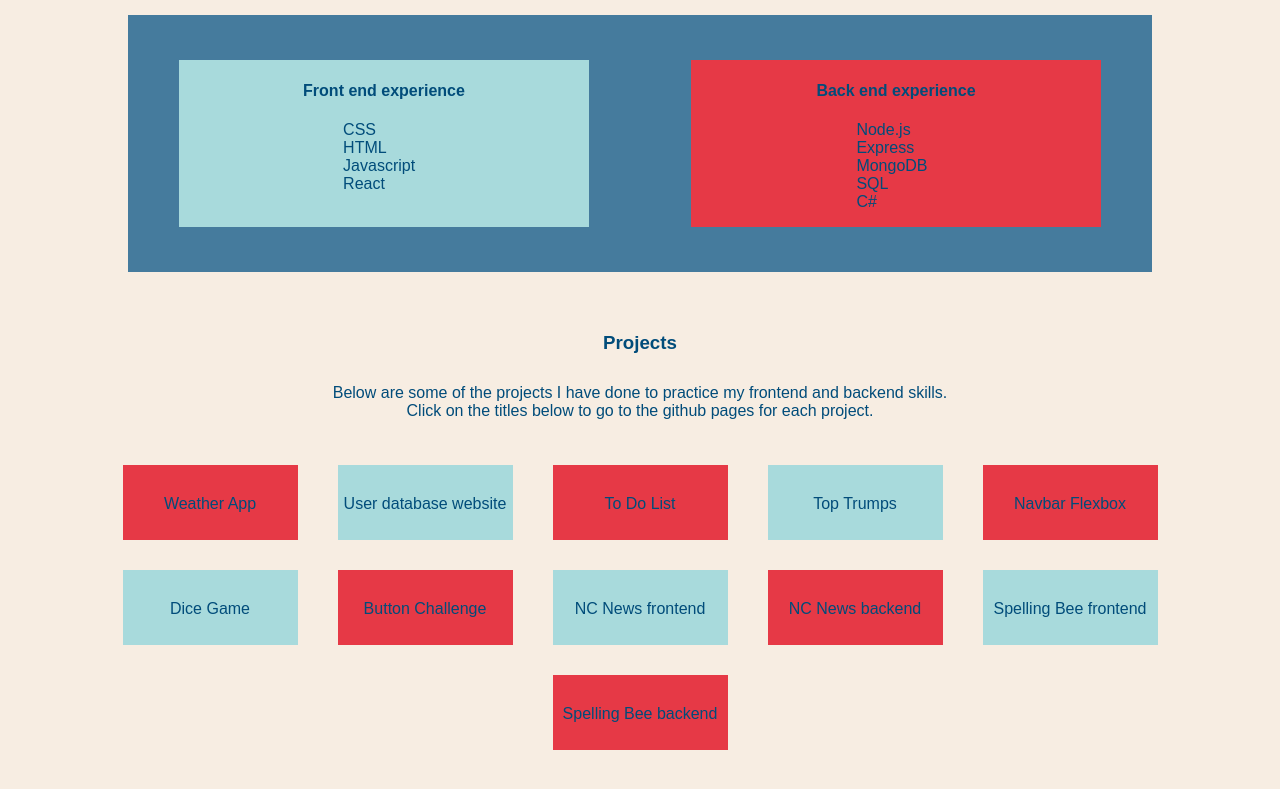
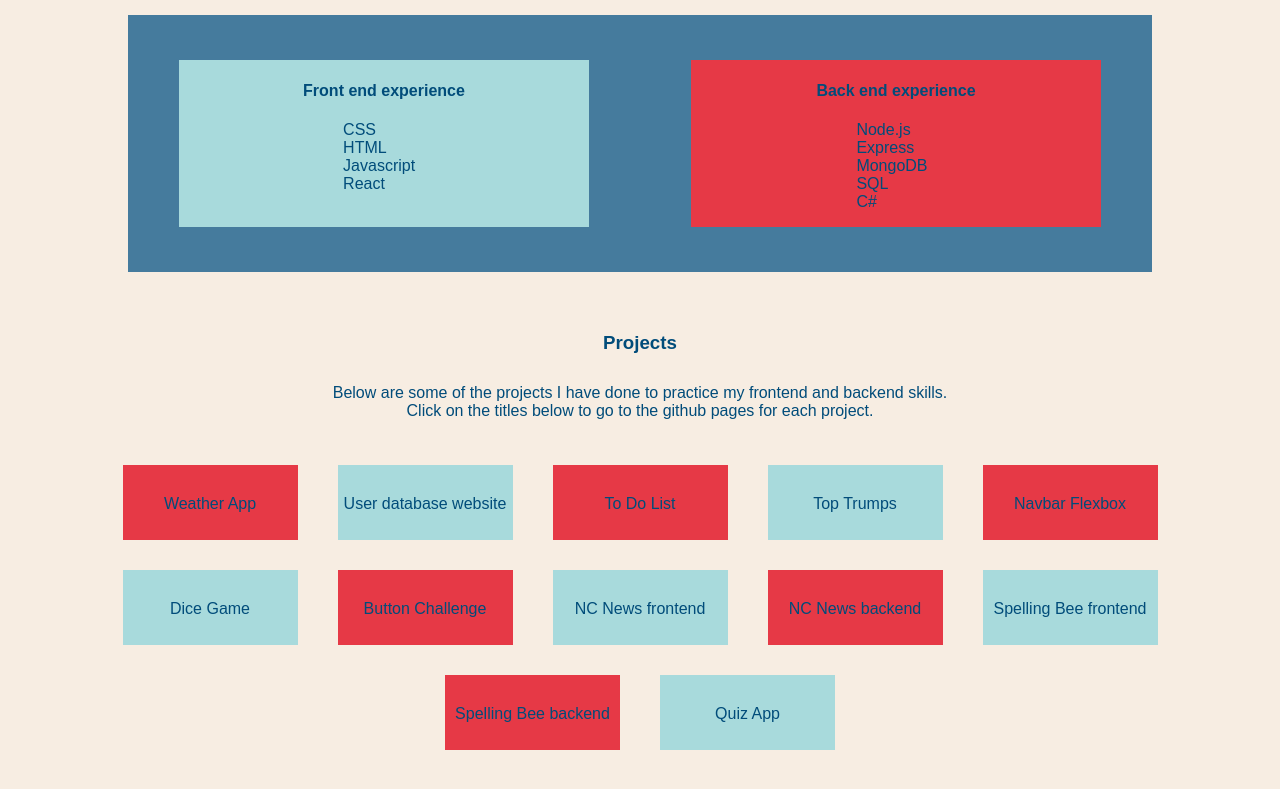
Before and after one commit to Chenerywoman/portfolio-website, a plain HTML site: page index.html in a window 1280 px wide. Shown: the part 2105-2894 px from the top of the page. Drawn offline with Linux system fonts and the light colour scheme.

Commit message:
adding quiz project

```diff
--- a/index.html
+++ b/index.html
@@ -177,6 +177,12 @@
                 <p>Spelling Bee backend</p>
             </a>
         </div>
+
+        <div class="project blue">
+            <a href="https://github.com/Chenerywoman/cn-project-quiz-mern">
+                <p>Quiz App</p>
+            </a>
+        </div>
     </div>
 
     <footer>
```
